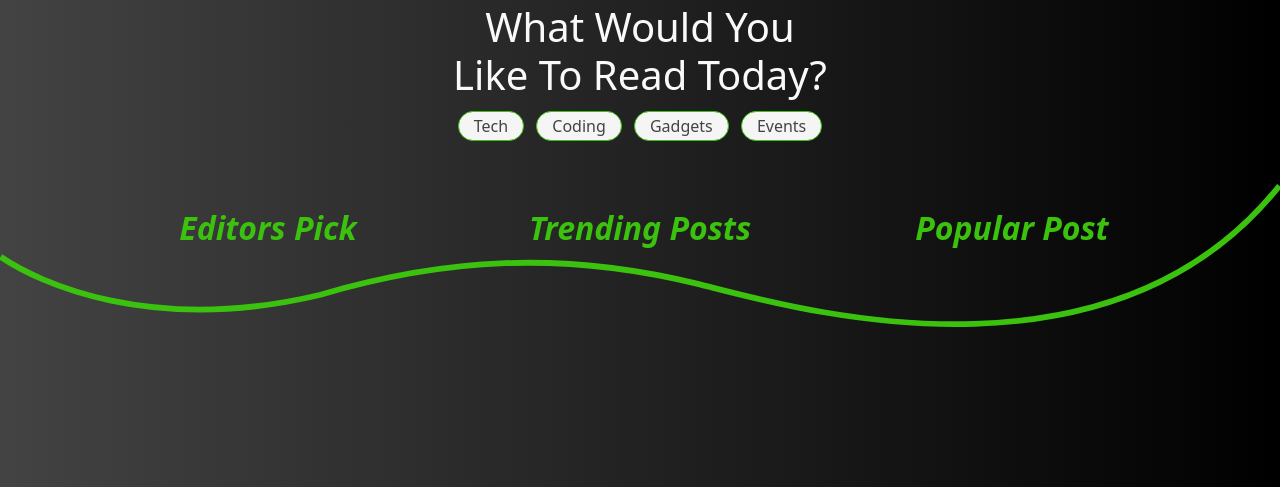
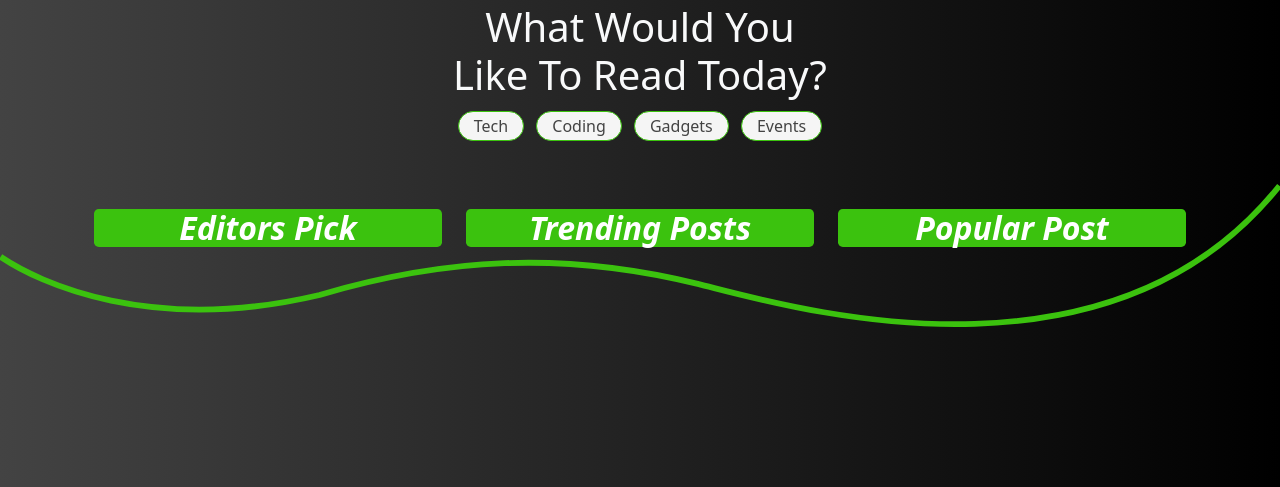
Before and after one commit to DarrachBarneveld/CoolCoders-PP4, a Django app: template templates/home.html in a window 1280 px wide. Shown: the part 133-620 px from the top of the page. Run offline with Django 3.2, Linux system fonts and the light colour scheme; the template is opened without the code that fills it, so the values that code supplies are empty; some libraries are stand-ins or nearby versions.

Commit message:
#36 Added styling to home page listing titles

```diff
--- a/static/css/styles.css
+++ b/static/css/styles.css
@@ -62,6 +62,10 @@ img {
 
 .bg-purple {
   background: var(--neon-purple);
+}
+
+.bg-green {
+  background: var(--neon-green);
 }
 
 /* NAVIGATION */
--- a/templates/home.html
+++ b/templates/home.html
@@ -28,7 +28,7 @@
 
   <div class="row pt-md-5">
     <div class="col-lg-4 mb-5">
-      <h2 class="text-green">
+      <h2 class="bg-green rounded-3 text-white">
         <strong><em>Editors Pick</em></strong>
       </h2>
       {% for post in editors_pick %}
@@ -37,7 +37,7 @@
     </div>
 
     <div class="col-lg-4 mb-5">
-      <h2 class="text-green">
+      <h2 class="bg-green rounded-3 text-white">
         <strong><em>Trending Posts</em></strong>
       </h2>
       {% for post in trending_posts %}
@@ -47,7 +47,7 @@
 
 
     <div class="col-lg-4 mb-5">
-      <h2 class="text-green">
+      <h2 class="bg-green rounded-3 text-white">
         <strong><em>Popular Post</em></strong>
       </h2>
       {% for post in popular_post %}
```
